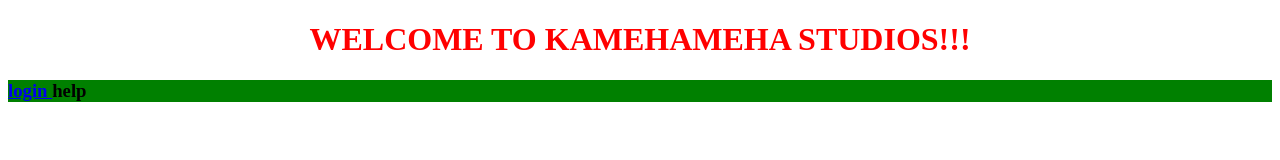
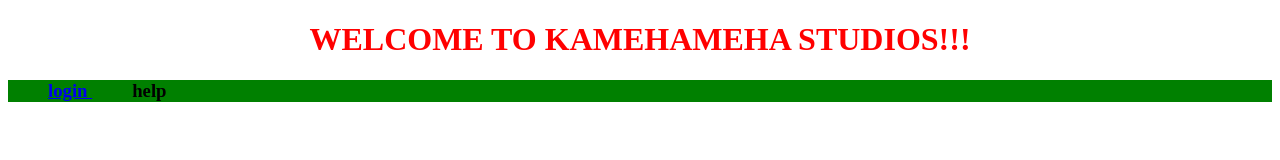
Before and after one commit to kamehameha-studios/kamehameha-studios.github.io, a plain HTML site: page index.html in a window 1280 px wide. Drawn offline with Linux system fonts and the light colour scheme.

Commit message:
Update index.html

```diff
--- a/index.html
+++ b/index.html
@@ -14,6 +14,9 @@
       }
       .man {
         background: green;
+      }
+      .menu {
+        margin-left: 40px;
       }
     </style>
     <script>
@@ -37,10 +40,10 @@
       </div>
       <div>
         <h3 class="man">
-          <a href="https://kamehameha-studios.github.io/login" target="">
+          <a href="https://kamehameha-studios.github.io/login" target="" class="menu">
             login
           </a>
-          <a>
+          <a class="menu">
             help
           </a>
         </h3>
```
